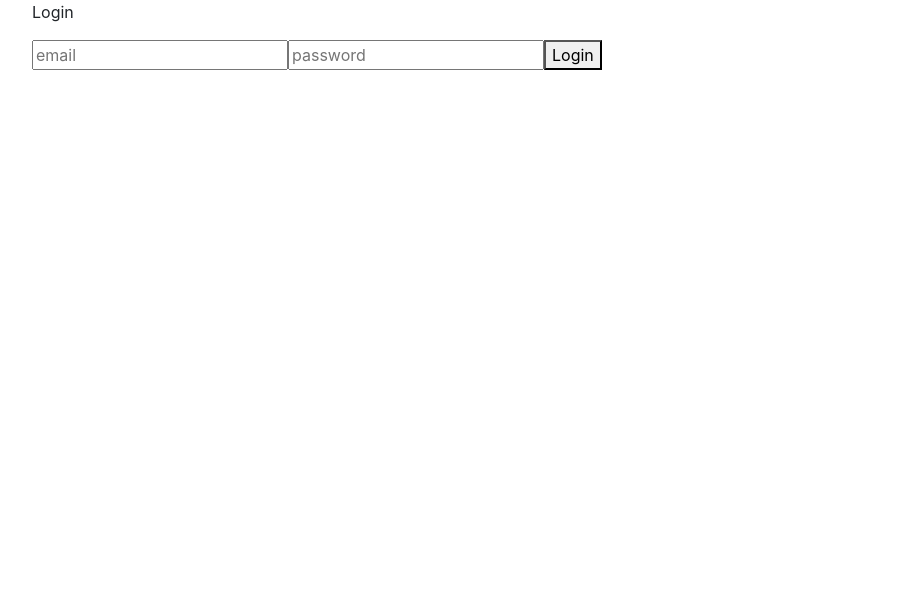
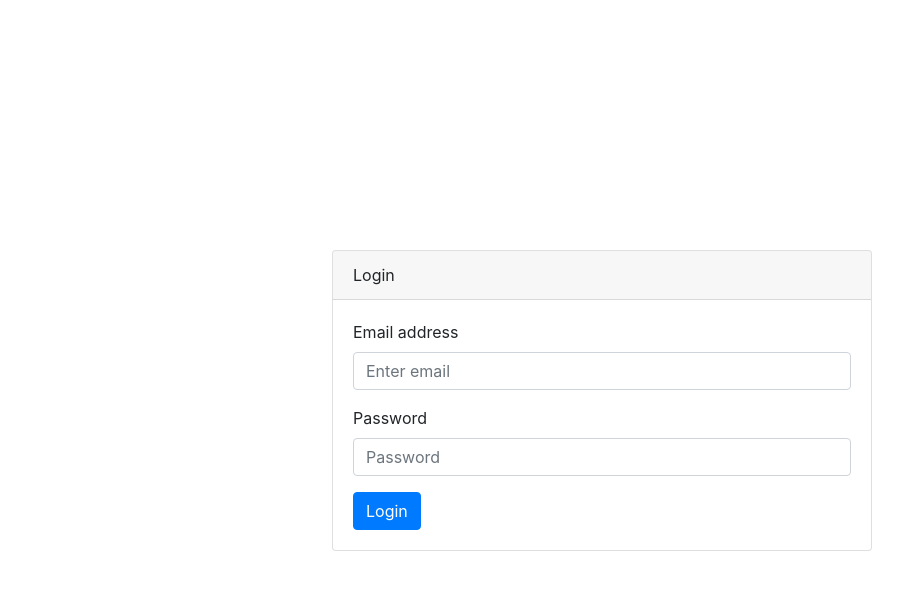
Before and after one commit to ravimantra/my-job, a React (Create React App) app: page / in a window 1280 px wide. Shown: the top 590 px of the page, without its empty margins (38-941 px from the left). Built offline with nearby package versions, Linux system fonts and the light colour scheme.

Commit message:
Login screen styling

```diff
--- a/src/App.css
+++ /dev/null
@@ -1,38 +0,0 @@
-.App {
-  text-align: center;
-}
-
-.App-logo {
-  height: 40vmin;
-  pointer-events: none;
-}
-
-@media (prefers-reduced-motion: no-preference) {
-  .App-logo {
-    animation: App-logo-spin infinite 20s linear;
-  }
-}
-
-.App-header {
-  background-color: #282c34;
-  min-height: 100vh;
-  display: flex;
-  flex-direction: column;
-  align-items: center;
-  justify-content: center;
-  font-size: calc(10px + 2vmin);
-  color: white;
-}
-
-.App-link {
-  color: #61dafb;
-}
-
-@keyframes App-logo-spin {
-  from {
-    transform: rotate(0deg);
-  }
-  to {
-    transform: rotate(360deg);
-  }
-}
--- a/src/App.js
+++ b/src/App.js
@@ -11,6 +11,7 @@ import { createBrowserHistory } from 'history'
 import { store } from './store/configureStore';
 import getRoutes from './routes/index';
 import Login from './components/Login/login';
+import './App.scss';
 
 const history = createBrowserHistory();
 
@@ -18,8 +19,8 @@ const App = () => (
   <Provider store={store}>
     <Router history={history}>
       <Switch>
-        <Container fluid="md">
-          <Row md="auto">
+        <Container>
+          <Row className="app-container">
             <Route exact path="/" component={Login} />
             {getRoutes()}
             <Route render={document.cookie ? () => <Redirect to={{pathname: "/dashboard"}} /> : () => <Redirect to={{pathname: "/"}} />} />
--- /dev/null
+++ b/src/App.scss
@@ -0,0 +1,3 @@
+.app-container {
+  height: 100vh;
+}
--- a/src/components/Dashboard/dashboard.js
+++ b/src/components/Dashboard/dashboard.js
@@ -1,5 +1,5 @@
 import React from 'react';
-import Jobs from '../Jobs/jobs';
+import Jobs from '../Jobs/Jobs';
 
 const Dashboard = () =>
   (
--- a/src/components/Jobs/singleJobReducer.js
+++ b/src/components/Jobs/singleJobReducer.js
@@ -2,7 +2,6 @@ import { actionType } from '../../constants/constants'
 
 const addNewJob = (state = {}, action) => {
   const { type, data = {} } = action;
-  console.log(data);
   const {
     ADD_NEW_JOB_REQUEST,
     ADD_NEW_JOB_SUCCESS,
--- a/src/components/Login/login.js
+++ b/src/components/Login/login.js
@@ -1,5 +1,8 @@
 import React, { useState } from 'react';
 import { connect } from 'react-redux';
+import {
+  Card, Button, Form, Col, Container, Row
+} from 'react-bootstrap';
 import loginAction from './loginAction';
 
 const Login = ({
@@ -8,37 +11,55 @@ const Login = ({
 }) => {
   const [email, setEmail] = useState('');
   const [password, setPassword] = useState('');
+  const [errorMsg, setErrorMsg] = useState('');
   const submitJob = () => {
+    setErrorMsg('');
     login({ email, password }, (res)  => {
-      if (res.token) {
+      const { success, token, message } = res;
+      if (success && token) {
         document.cookie = res.token;
         history.push('/dashboard');
       } else {
-        // TODO
+        setErrorMsg(message);
       }
     })
   }
   return (
-    <div id="login">
-      <p>Login</p>
-      <input
-        type="text"
-        placeholder="email"
+    <Container className="my-auto">
+      <Row>
+        <Col md={{ span: 6, offset: 3 }}>
+          <Card>
+            <Card.Header>Login</Card.Header>
+            <Card.Body>
+              <Card.Text>
+              <Form>
+                <Form.Group controlId="formBasicEmail">
+                  <Form.Label>Email address</Form.Label>
+                  <Form.Control
+                    type="email"
+                    placeholder="Enter email"
                     value={email}
                     onChange={(e) => setEmail(e.target.value)}
                   />
-        <input
-        type="text"
-        placeholder="password"
+                </Form.Group>
+                <Form.Group controlId="formBasicPassword">
+                  <Form.Label>Password</Form.Label>
+                  <Form.Control
+                    type="password"
+                    placeholder="Password"
                     value={password}
                     onChange={(e) => setPassword(e.target.value)}
                   />
-        <button
-          onClick={submitJob}
-        >
-          Login
-        </button>
-    </div>
+                </Form.Group>
+              </Form>
+              {errorMsg ? <p>{errorMsg}</p> : ''}
+              </Card.Text>
+              <Button variant="primary" onClick={submitJob}>Login</Button>
+            </Card.Body>
+          </Card>
+        </Col>
+      </Row>
+    </Container>
   )
 }
 
```
Also changed, not shown: package.json (+15 -14 lines), 1 other file (tests, documents, lock files or other folders). Lines whose indentation alone changed are shown as unchanged.
